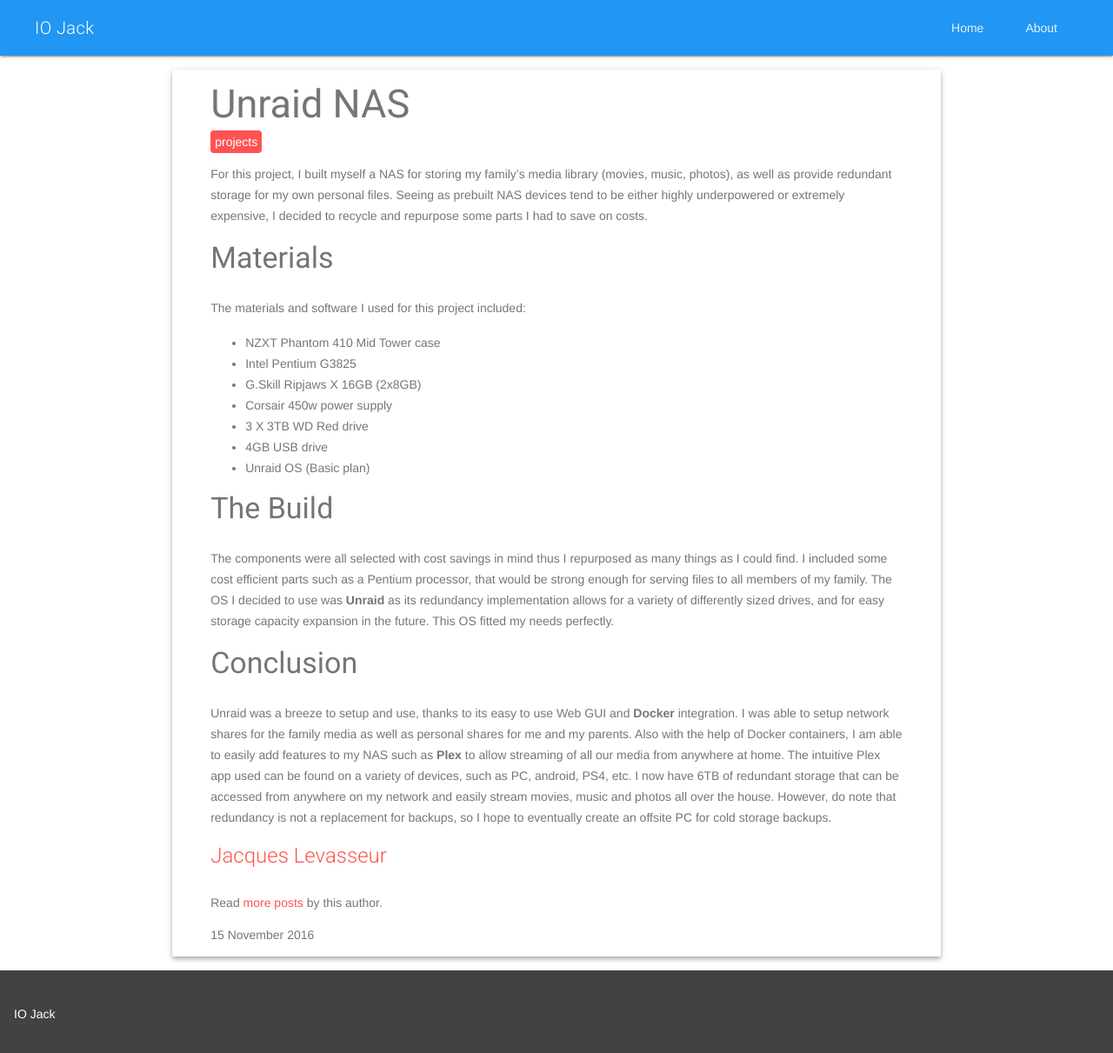
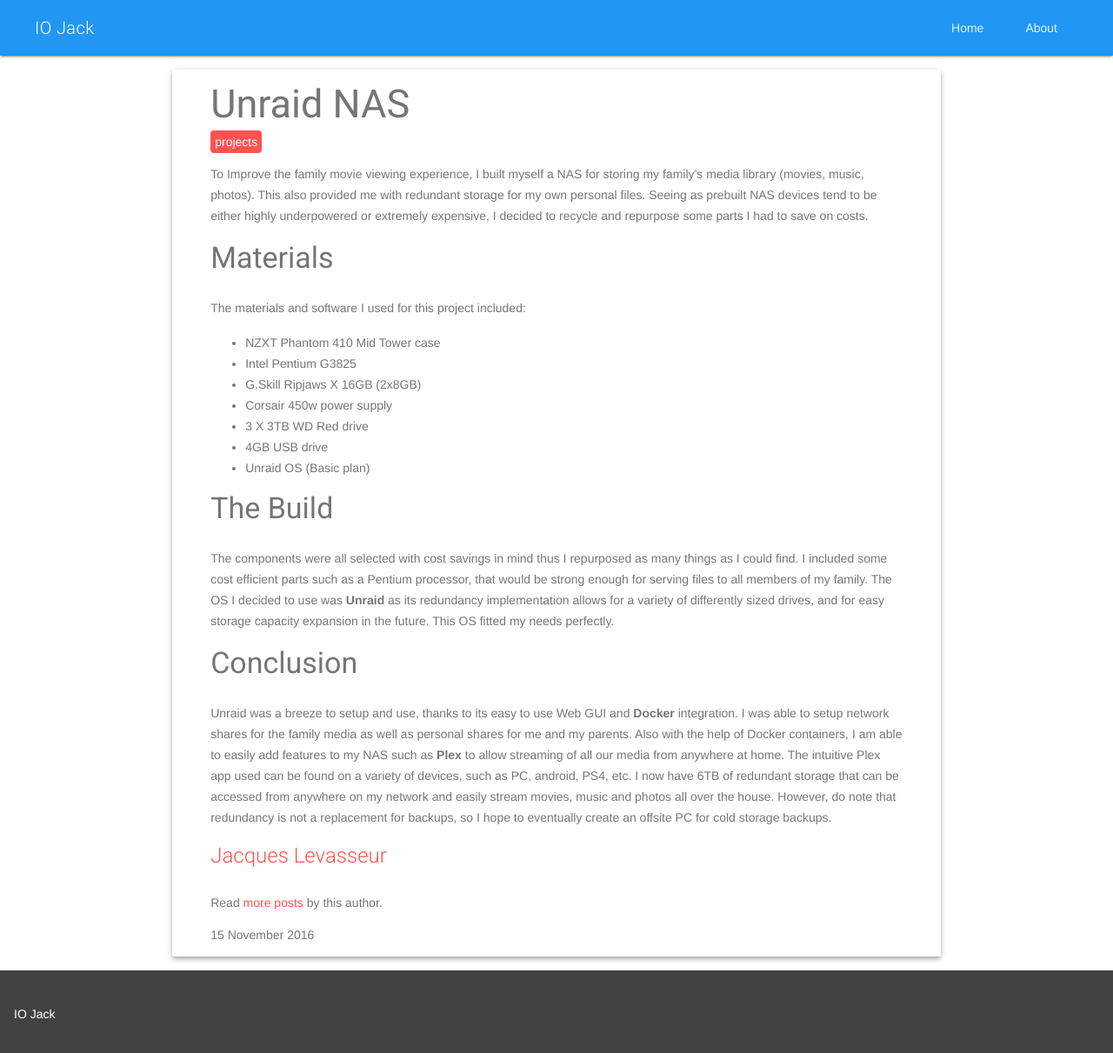
Before and after one commit to FrostByte-Dev/frostbyte-dev.github.io, a Jekyll site: the page built from _posts/2016-11-15-Unraid-NAS.md, in a window 1280 px wide. Shown: the top 1211 px of the page at 87% size. Built offline with Jekyll 4.4.1, drawn with Linux system fonts in a browser that asks for light colours; nearby versions of some CDN libraries.

Commit message:
Change post first sentence.

```diff
--- a/_posts/2016-11-15-Unraid-NAS.md
+++ b/_posts/2016-11-15-Unraid-NAS.md
@@ -9,7 +9,7 @@
 image: /assets/images/wd_red_6tb.jpg
 ---
 
-For this project, I built myself a NAS for storing my family's media library (movies, music, photos), as well as provide redundant storage for my own personal files. Seeing as prebuilt NAS devices tend to be either highly underpowered or extremely expensive, I decided to recycle and repurpose some parts I had to save on costs.
+To Improve the family movie viewing experience, I built myself a NAS for storing my family's media library (movies, music, photos). This also provided me with redundant storage for my own personal files. Seeing as prebuilt NAS devices tend to be either highly underpowered or extremely expensive, I decided to recycle and repurpose some parts I had to save on costs.
 
 ### Materials
 
```
